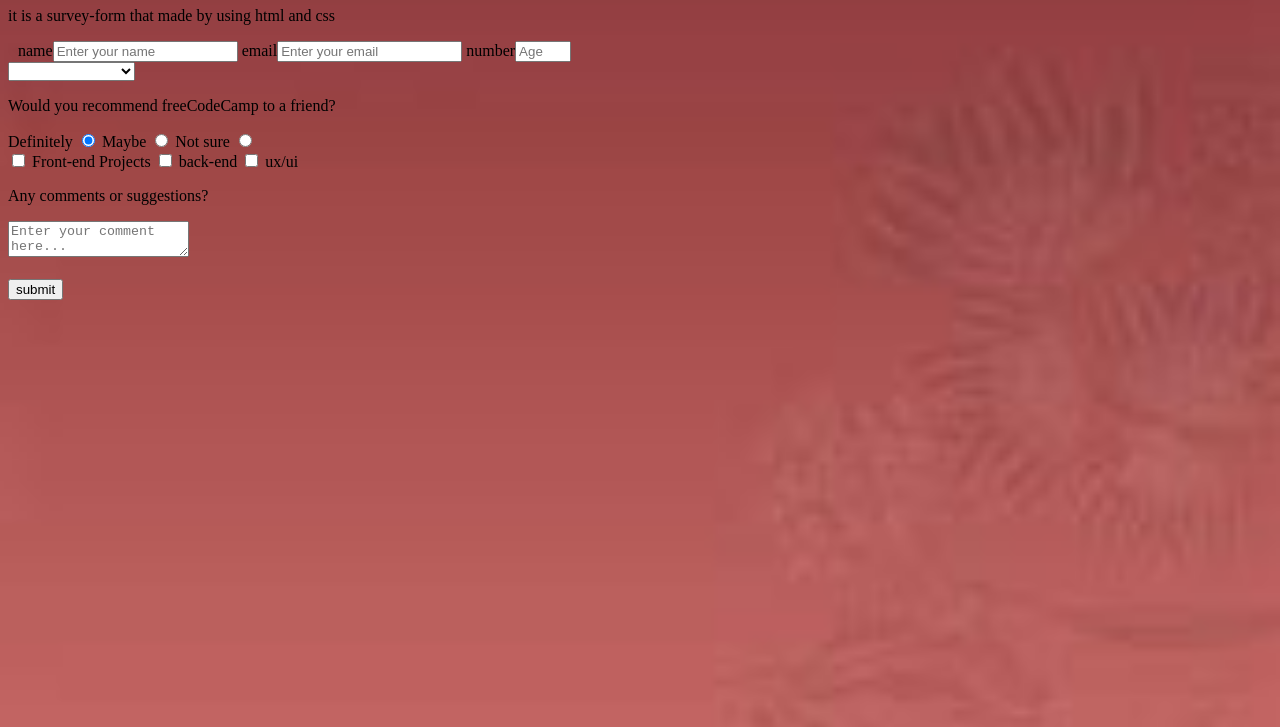
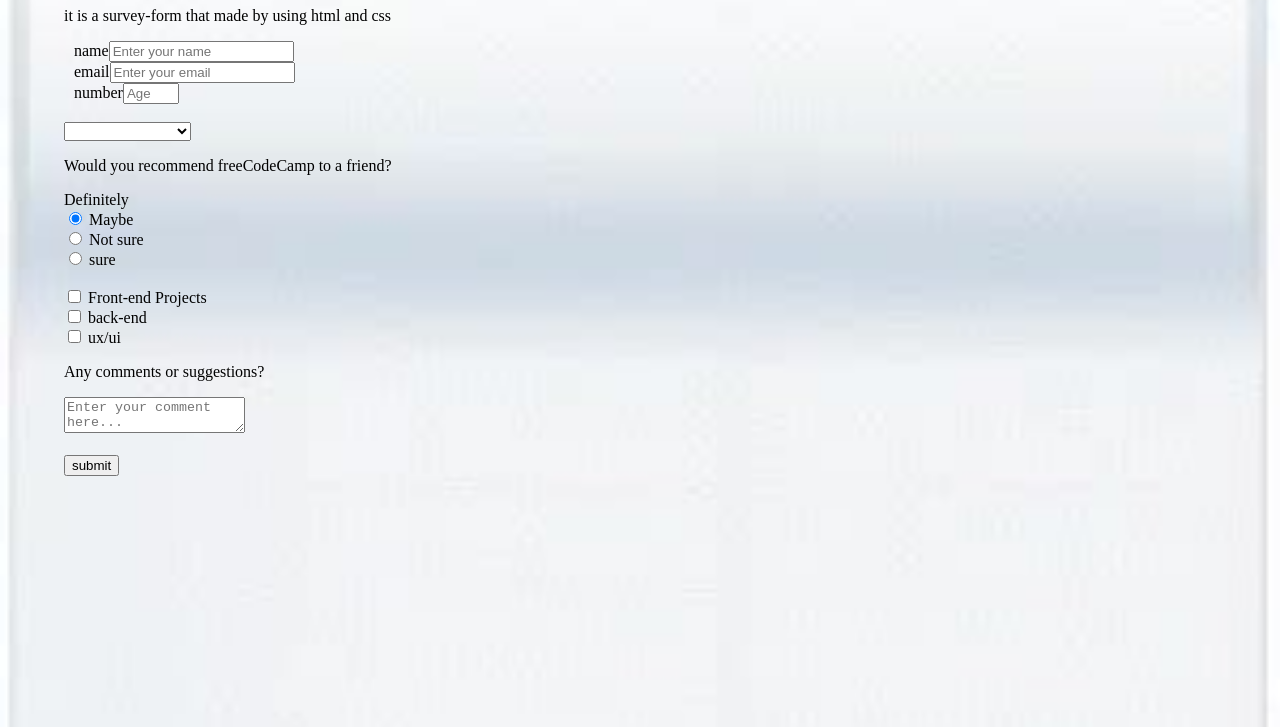
Before and after one commit to latifa-wakili/survey_form-repo, a plain HTML site: page index.html in a window 1280 px wide. Shown: the part 73-800 px from the top of the page. Drawn offline with Linux system fonts and the light colour scheme.

Commit message:
clear errors

```diff
--- a/index.html
+++ b/index.html
@@ -11,10 +11,10 @@
   <div class="container">
   <form id="survey-form">
     <div class="labels">
-    <label id="name-label">name</label><input id="name" type="text" placeholder="Enter your name"  required>
-    <label id="email-label">email</label><input id="email" type="email" placeholder="Enter your email"  required>
+    <label id="name-label">name</label><input id="name" type="text" placeholder="Enter your name"  required><br/>
+    <label id="email-label">email</label><input id="email" type="email" placeholder="Enter your email"  required><br/>
     <label id="number-label">number</label><input id="number" min="20" max="66"  type="number" placeholder="Age"
-      required></div>
+      required></div><br/>
     <select id="dropdown">
       <option></option>
       <option>web development </option>
@@ -23,39 +23,40 @@
       </select>
       <div class="form-group">
         <p>Would you recommend freeCodeCamp to a friend?</p>
-        <label>Definitely</label>
+        <label>Definitely</label><br/>
         <input
           name="user-recommend"
           value="definitely"
           type="radio"
           class="input-radio"
           checked>
-        <label>Maybe</label>
+        <label>Maybe</label><br/>
         <input
           name="user-recommend"
           value="maybe"
           type="radio"
           class="input-radio">
-          <label>Not sure</label>
+          <label>Not sure</label><br/>
           <input
           name="user-recommend"
           value="not-sure"
           type="radio"
           class="input-radio">
-      </div>
+          <label>sure</label><br/>
+      </div><br/>
 <div class="checkbox">
   <input
     name="checkbox1"
     value="multiple"
     type="checkbox"
     class="checkbox">
-    <label>Front-end Projects</label>
+    <label>Front-end Projects</label><br/>
     <input
       name="checkbox2"
       value="back-end"
       type="checkbox"
       class="checkbox">
-      <label>back-end</label>
+      <label>back-end</label><br/>
     <input
       name="checkbox3"
       value="ux/ui"
--- a/styles.css
+++ b/styles.css
@@ -1,16 +1,16 @@
 body {
-  background-color: rgb(245, 139, 123);
-  background-image: url(OIP\ \(2\).jpeg);
+  background-image: url(OIP.jpeg) ;
   background-repeat: no-repeat;
   background-size: cover;
-  margin-bottom: 0%;
+  margin-left: 5%;
   max-width: fit-content;
   max-height: fit-content;
+}
 
-}
 h1 {
   text-align: center;
 }
+
 .labels {
   margin-left: 10px;
 }
```
Also changed, not shown: OIP (2).jpeg (deleted), OIP.jpeg (added).
